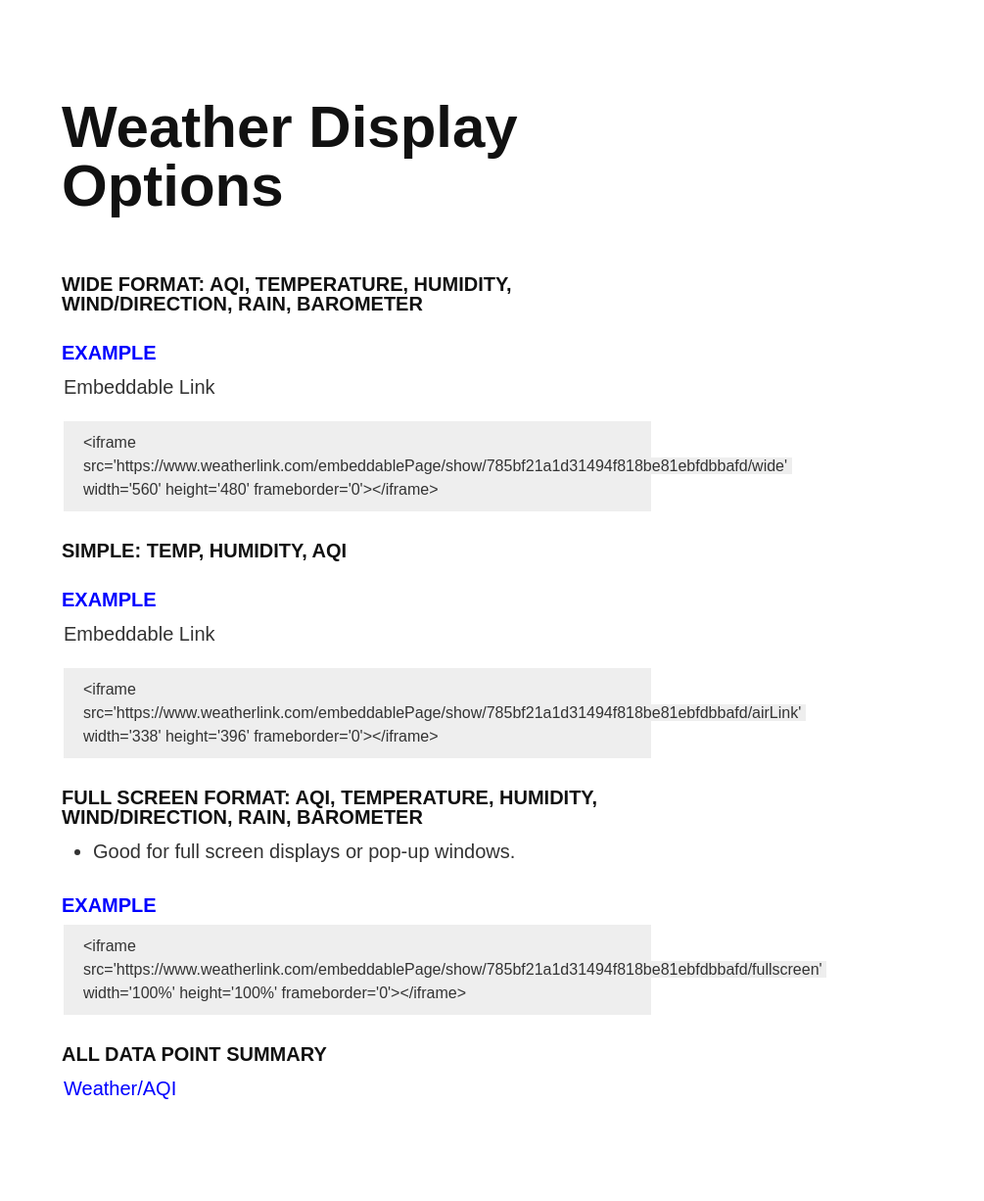
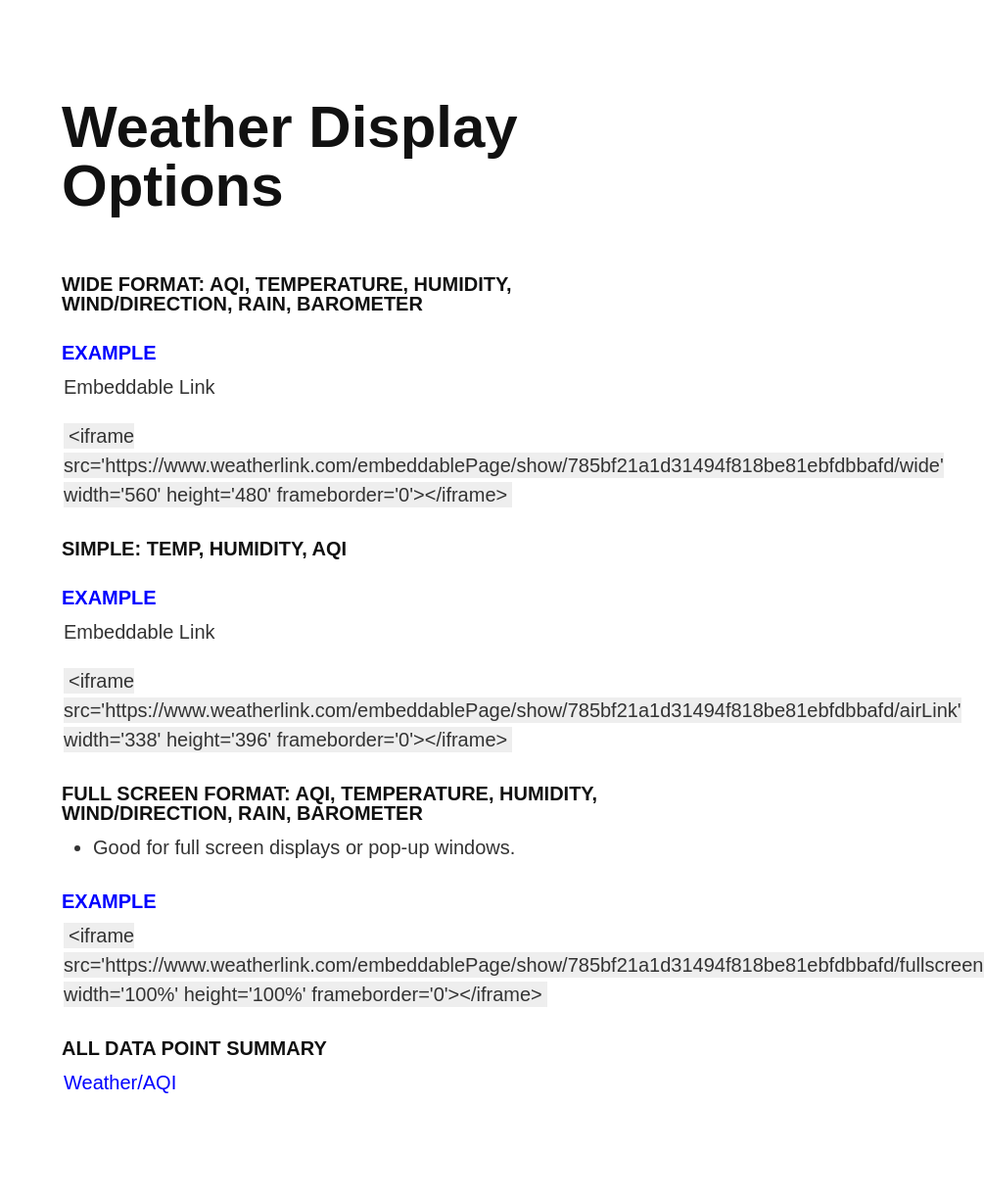
Before and after one commit to todgru/todgru.github.io, a Jekyll site: the page built from maupin/index.md, in a window 1280 px wide. Shown: the whole page at 98% size, without its empty margins (275-1280 px from the left). Built offline with Jekyll 4.4.1, drawn with Linux system fonts in a browser that asks for light colours; our own code applies the rules of GitHub Pages for plain Markdown files.

Commit message:
formatting

````diff
--- a/maupin/index.md
+++ b/maupin/index.md
@@ -10,9 +10,7 @@
 
 Embeddable Link
 
-```
-<iframe src='https://www.weatherlink.com/embeddablePage/show/785bf21a1d31494f818be81ebfdbbafd/wide' width='560' height='480' frameborder='0'></iframe>
-```
+`<iframe src='https://www.weatherlink.com/embeddablePage/show/785bf21a1d31494f818be81ebfdbbafd/wide' width='560' height='480' frameborder='0'></iframe>`
 
 ### Simple: Temp, Humidity, AQI
 
@@ -20,9 +18,7 @@
 
 Embeddable Link
 
-```
-<iframe src='https://www.weatherlink.com/embeddablePage/show/785bf21a1d31494f818be81ebfdbbafd/airLink' width='338' height='396' frameborder='0'></iframe>
-```
+`<iframe src='https://www.weatherlink.com/embeddablePage/show/785bf21a1d31494f818be81ebfdbbafd/airLink' width='338' height='396' frameborder='0'></iframe>`
 
 ### Full Screen Format: AQI, Temperature, humidity, wind/direction, rain, barometer
 
@@ -30,9 +26,7 @@
 
 #### [Example](https://www.weatherlink.com/embeddablePage/show/785bf21a1d31494f818be81ebfdbbafd/fullscreen)
 
-```
-<iframe src='https://www.weatherlink.com/embeddablePage/show/785bf21a1d31494f818be81ebfdbbafd/fullscreen' width='100%' height='100%' frameborder='0'></iframe>
-```
+`<iframe src='https://www.weatherlink.com/embeddablePage/show/785bf21a1d31494f818be81ebfdbbafd/fullscreen' width='100%' height='100%' frameborder='0'></iframe>`
 
 ### All Data Point Summary
 
````
